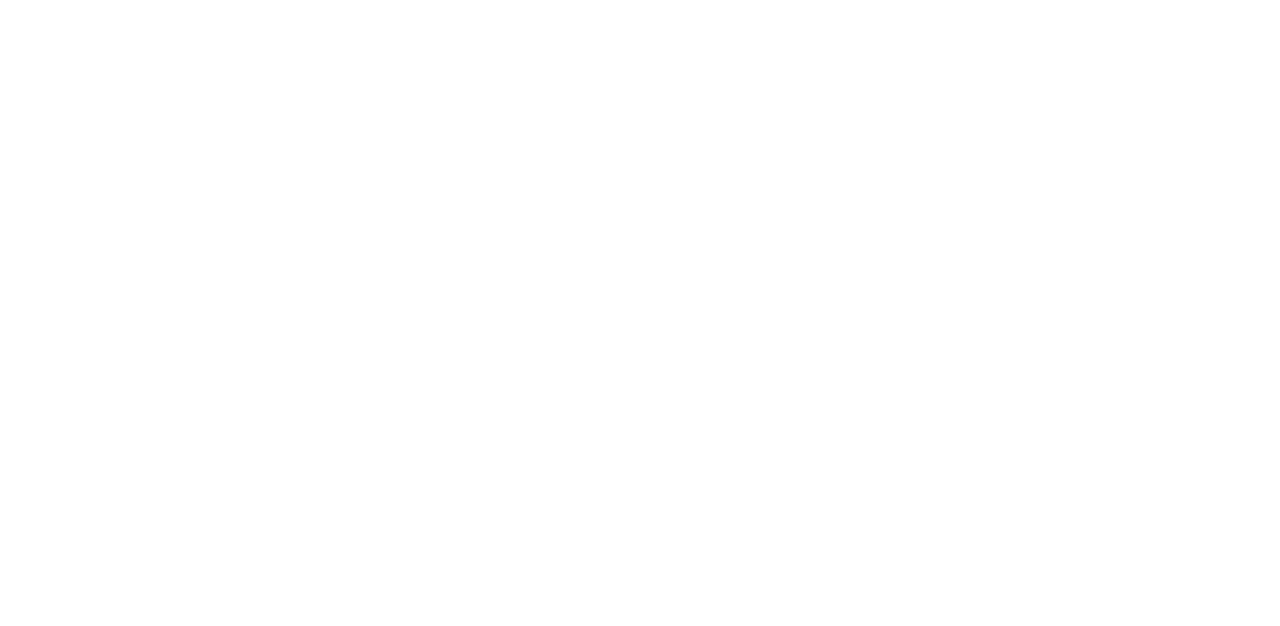
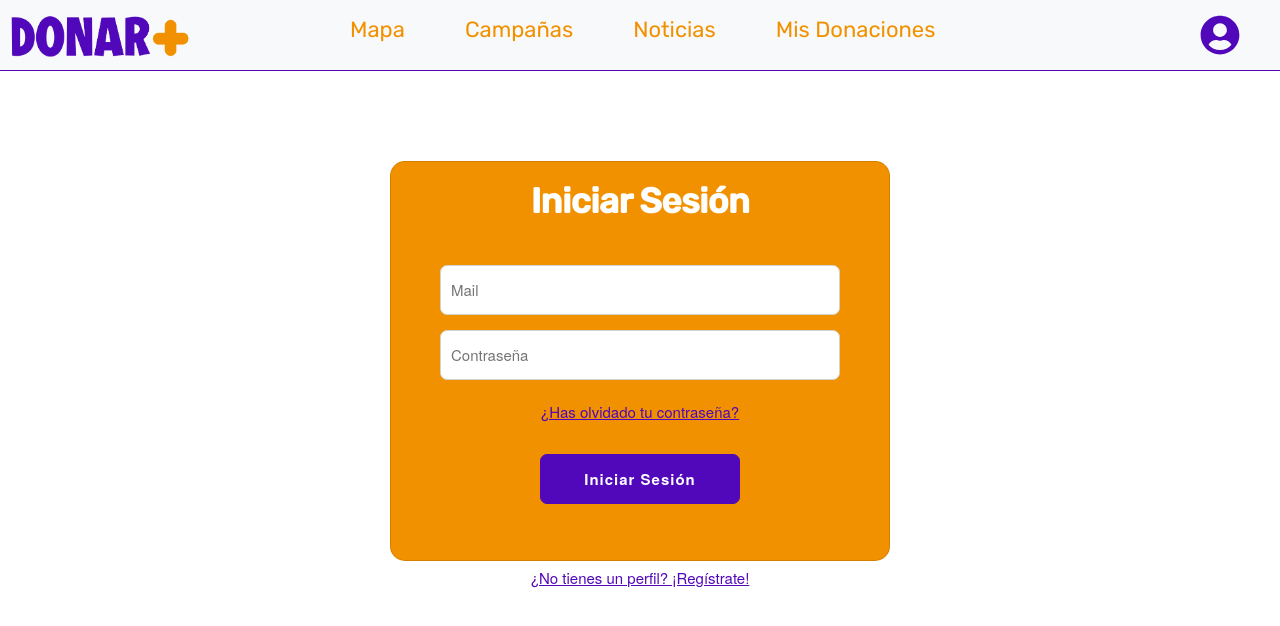
Before and after one commit to AgustinaAngel/FrontendDonarMas, a React (Create React App) app: page / in a window 1280 px wide. Before the commit this address had no page. Shown: the top 626 px of the page. Built offline with nearby package versions, Linux system fonts and the light colour scheme.

Commit message:
ONG CAMPAÑAS

```diff
--- a/package.json
+++ b/package.json
@@ -3,10 +3,12 @@
   "version": "0.1.0",
   "private": true,
   "dependencies": {
+    "@nestjs/axios": "^3.0.0",
     "@testing-library/jest-dom": "^5.16.5",
     "@testing-library/react": "^13.4.0",
     "@testing-library/user-event": "^13.5.0",
     "axios": "^1.4.0",
+    "cors": "^2.8.5",
     "dotenv": "^16.3.1",
     "react": "^18.2.0",
     "react-dom": "^18.2.0",
--- a/src/App.js
+++ b/src/App.js
@@ -2,6 +2,7 @@
 import { BrowserRouter as Router, Route, Routes, Link, Navigate } from 'react-router-dom';
 import NavBar from './components/Navbar';
 import IniciarSesion from './components/IniciarSesion';
+import CrearCampañas from './components/CrearCampañas';
 import './App.css';
 import user from './context/user.js';
 import navBarLinks from './context/navBarLink.js';
@@ -44,7 +45,7 @@
         <Router>
           <NavBar />
           <Routes>
-            <Route path="/inciosesion" element={<IniciarSesion />} />
+            <Route path="/inciosesion" element={<IniciarSesion />} path2="/campaña" element2={<CrearCampañas />} />
           </Routes>
 
 
--- a/src/components/CrearCampañas.js
+++ b/src/components/CrearCampañas.js
@@ -1,12 +1,86 @@
 import React from 'react';
+import { Link } from 'react-router-dom';
+import { useForm } from "react-hook-form";
+import axios from 'axios';
+import { useContext } from 'react';
+import user from '../context/user.js';
+import navBarLink from '../context/navBarLink.js';
+//import CrearCampañas from './CrearCampañas';
+
 
 function CrearCampañas() {
 
+  const { register, handleSubmit, watch, formState: { errors } } = useForm();
+
+  const onSubmit = async (data) => {
+    console.log(data);
+
+    if (data.mailBuscar === '' || data.contraseñaBuscar === '') {
+      console.log("debo mostar error");
+
+    }
+    else {
+      try {
+        const response = await axios.post(process.env.REACT_APP_BASE_URL_DONAR + "/campanias", data);
+
+        if (response.status === 200) {
+
+
+          console.log("se creo con exito");
+
+
+        } else {
+          throw new Error("Hubo un error");
+        }
+      } catch (error) {
+        console.log(error);
+      }
+
+
+
+
+
+    }
+
+  }
 
 
 return (
-    <>
-    <h1>HOLA! ESTAS EN CREAR CAMPAÑA ONG</h1>
-</>
+  <>
+
+    <div className="pb-5"></div>
+    <div className="pb-5"></div>
+    <div className="pb-5"></div>
+    <center>
+      <div className="card text-center cardIni">
+        <div className="card-body">
+          <h5 className="card-title tituloCard pb-5">Iniciar Sesión</h5>
+
+          <form onSubmit={handleSubmit(onSubmit)}>
+            <input type="text" {...register("mail")} className="u-full-width medidainput" placeholder="Mail" autoComplete="off" />
+            <input type="password" {...register("password")} className="u-full-width medidainput" placeholder="Contraseña" autoComplete="off" />
+            <a className="boton nav-link px-5 colorLetraIni pb-5" href="#">
+              ¿Has olvidado tu contraseña?
+            </a>
+            <button type="submit" className="botonVioleta">Iniciar Sesión</button>
+          </form>
+
+        </div>
+      </div>
+      <div className="text-muted">
+        <Link className="boton nav-link px-5 colorLetraIni" to="/registro">
+          ¿No tienes un perfil? ¡Regístrate!
+        </Link>
+      </div>
+    </center>
+
+
+
+
+
+  </>
 )}
+
+
+
 export default CrearCampañas;
--- a/src/components/IniciarSesion.js
+++ b/src/components/IniciarSesion.js
@@ -5,7 +5,7 @@
 import { useContext } from 'react';
 import user from '../context/user.js';
 import navBarLink from '../context/navBarLink.js';
-import CrearCampañas from './CrearCampañas';
+//import CrearCampañas from './CrearCampañas';
 
 
 function IniciarSesion({ setMostrarIniciarSesion }) {
@@ -13,7 +13,7 @@
 
 
   const myContextUser = useContext(user);
-  const myContextavBarLink = useContext(navBarLink);
+  //const myContextavBarLink = useContext(navBarLink);
 
   //const usuarioC = useContext(donarContext);
   const { register, handleSubmit, watch, formState: { errors } } = useForm();
@@ -22,12 +22,12 @@
   const onSubmit = async (data) => {
     console.log(data);
 
-    if (data.mailBuscar == '' || data.contraseñaBuscar == '') {
+    if (data.mailBuscar === '' || data.contraseñaBuscar === '') {
       console.log("debo mostar error");
 
     }
     else {
-      try {
+      /*try {
         const response = await axios.post(process.env.REACT_APP_BASE_URL_DONAR + "/auth/login", data);
 
         if (response.status === 200) {
@@ -46,15 +46,16 @@
           //console.log(usuarioC);
 
           //aca guardo con el context el objeto. No tengo que escribir los atributos sino guardarlo de forma global
-         /* if (myContextUser.tipo == "donante") {
-          myContextavBarLink.setCampañas(<CrearCampañas/>);
+          if (myContextUser.tipo === "Donante") {
+          //myContextavBarLink.setCampañas(<CrearCampañas/>);
+          console.log("HOLA DONANTE");
 
           }
-          if (myContextUser.tipo == "ONG") {
-            myContextavBarLink.setCampañas();
-
-          }*/
-
+          if (myContextUser.tipo === "ONG") {
+            //myContextavBarLink.setCampañas();
+            console.log("HOLA ONG");
+            myContextavBarLink.setCampañas(<CrearCampañas />);
+          }
 
 
         } else {
@@ -62,7 +63,7 @@
         }
       } catch (error) {
         console.log(error);
-      }
+      }*/
 
       /*Por ahora guardo el token y el usuario harcodeado
       const token = "abc123";
@@ -71,6 +72,14 @@
         apellido: "Pepe",
         tipo: "ONG",
         direccion: "Yatay 240",*/
+
+        myContextUser.setToken("estetoken");
+        myContextUser.setUsuario({"nombre": "STANCA"});
+        myContextUser.setTipo("ONG");
+        console.log(myContextUser.token);
+          console.log(myContextUser.usuario);
+          console.log(myContextUser.tipo);
+
 
     }
 
--- a/src/components/Navbar.js
+++ b/src/components/Navbar.js
@@ -1,4 +1,4 @@
-import React, { useState,useContext } from 'react';
+import React, { useState, useContext } from 'react';
 import { FaUserCircle } from 'react-icons/fa';
 import { Link, NavLink } from 'react-router-dom';
 import LOGO from '../img/LOGO.png';
@@ -9,24 +9,27 @@
 
 function Navbar() {
   const [mostrarIniciarSesion, setMostrarIniciarSesion] = useState(true); // Inicialmente mostrarIniciarSesion se establece en true
-
+  const [mostrarCrearCampñas, setMostrarCrearCampñas] = useState(false); // Inicialmente mostrarIniciarSesion se establece en false
   const ocultarIniciarSesion = () => {
     setMostrarIniciarSesion(false); // Cambia el estado a false para ocultar el componente IniciarSesion
   };
-
+  const MostrarloONGCrearCampaña = () => {
+    setMostrarCrearCampñas(true); // Cambia el estado a false para ocultar el componente IniciarSesion
+  };
   const myContextavBarLink = useContext(navBarLink);
   const myContextUser = useContext(user);
 
-  const CambiarLinkCmpaña=() => {
 
-    ocultarIniciarSesion();
+  const CambiarLinkCampaña = () => {
     if (myContextUser.tipo === "ONG") {
-      myContextavBarLink.setCampañas(<CrearCampañas/>);
+      MostrarloONGCrearCampaña();
+      ocultarIniciarSesion(); // Ocultamos el componente IniciarSesion
+    };
+    if (myContextUser.tipo === "Donante") {
+      console.log("sos un donante");
+      ocultarIniciarSesion(); // Ocultamos el componente IniciarSesion
+    };
   }
-
-
-  }
-
     return (
       <>
         <nav className="navbar navbar-expand-lg navbar-light bg-light borderNav">
@@ -62,7 +65,7 @@
                   className="nav-link px-5 colorLetraNavBar"
                   activeclassname="active"
                   to="/campanas"
-                onClick={CambiarLinkCmpaña()} // Oculta el componente IniciarSesion al hacer clic en el enlace
+                  onClick={CambiarLinkCampaña}// Oculta el componente IniciarSesion al hacer clic en el enlace
                 >
                   Campañas
                 </NavLink>
@@ -72,7 +75,7 @@
                   className="nav-link px-5 colorLetraNavBar"
                   activeclassname="active"
                   to="/noticias"
-                onClick={CambiarLinkCmpaña} // Oculta el componente IniciarSesion al hacer clic en el enlace
+                  onClick={ocultarIniciarSesion} // Oculta el componente IniciarSesion al hacer clic en el enlace
                 >
                   Noticias
                 </NavLink>
@@ -98,6 +101,7 @@
           </div>
         </nav>
         {mostrarIniciarSesion && <IniciarSesion setMostrarIniciarSesion={setMostrarIniciarSesion} />}
+        {mostrarCrearCampñas && <CrearCampañas setMostrarCrearCampñas={setMostrarCrearCampñas} />}
 
       </>
     );
--- a/src/index.js
+++ b/src/index.js
@@ -11,7 +11,4 @@
   </React.StrictMode>
 );
 
-// If you want to start measuring performance in your app, pass a function
-// to log results (for example: reportWebVitals(console.log))
-// or send to an analytics endpoint. Learn more: https://bit.ly/CRA-vitals
 reportWebVitals();
```
Also changed, not shown: 1 other file (tests, documents, lock files or other folders). Lines whose indentation alone changed are shown as unchanged.
